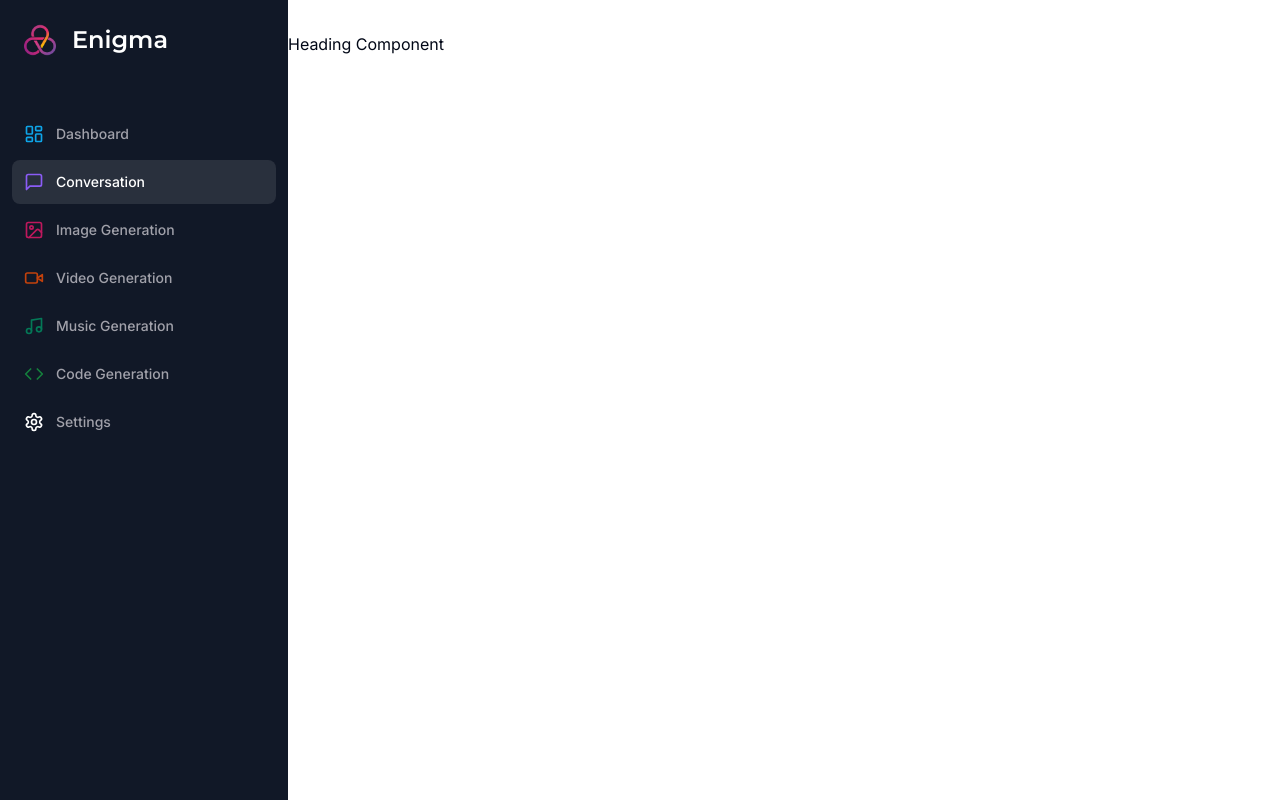
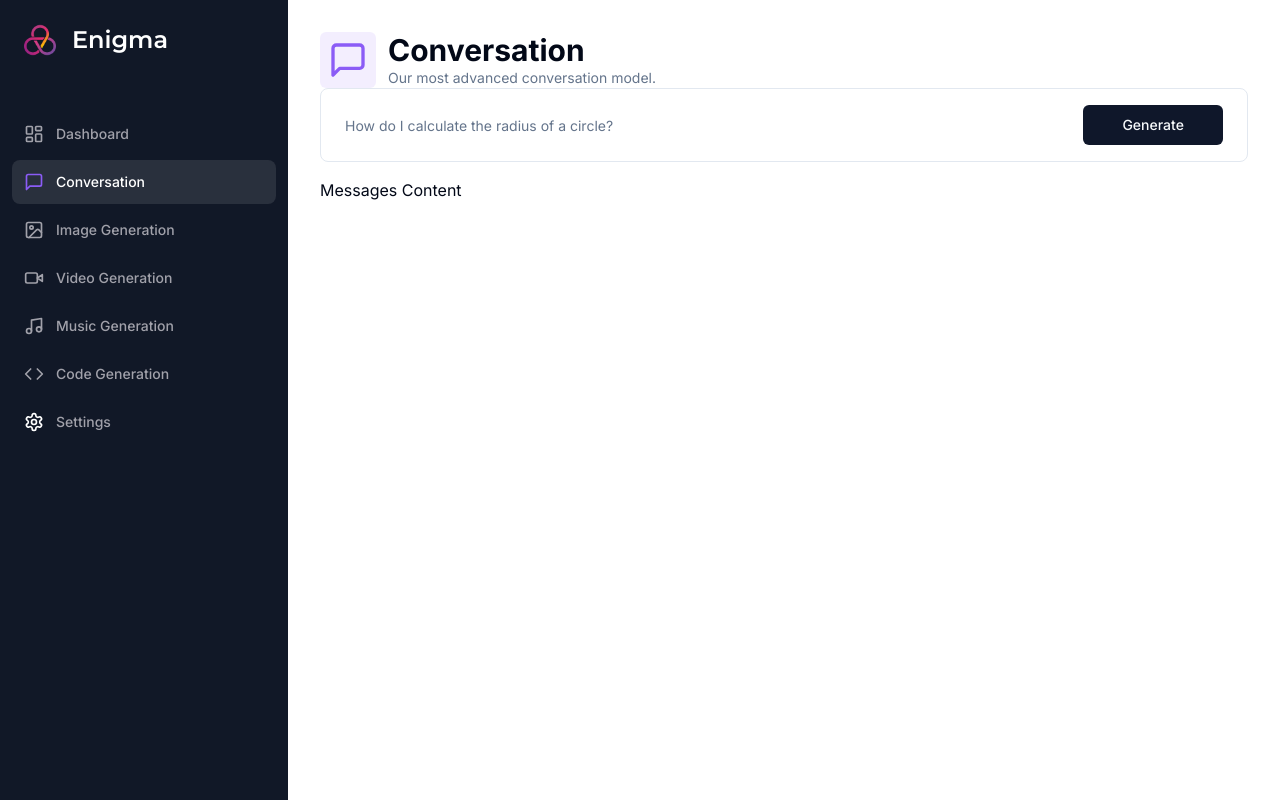
Before and after one commit to SalikJamal/enigma, a Next.js app: page /conversation in a window 1280 px wide. Built offline with nearby package versions, Linux system fonts and the light colour scheme.

Commit message:
Conversation tool UI

```diff
--- a/app/(dashboard)/(routes)/conversation/page.tsx
+++ b/app/(dashboard)/(routes)/conversation/page.tsx
@@ -1,8 +1,31 @@
+'use client'
+
 import Heading from "@/components/heading"
 import { MessageSquare } from "lucide-react"
+import { useForm } from "react-hook-form"
+import * as z from 'zod'
+import { conversationSchema } from "@/lib/schemas"
+import { zodResolver } from "@hookform/resolvers/zod"
+import { Form, FormControl, FormField, FormItem } from "@/components/ui/form"
+import { Input } from "@/components/ui/input"
+import { Button } from "@/components/ui/button"
 
 
 export default function Conversation() {
+
+    const form = useForm<z.infer<typeof conversationSchema>>({
+        resolver: zodResolver(conversationSchema),
+        defaultValues: {
+            prompt: ""
+        }
+    })
+
+    const isLoading = form.formState.isSubmitting
+
+    const onSubmit = async (values: z.infer<typeof conversationSchema>) => {
+        console.log(values)
+    }
+
     return (
         <div>
             <Heading
@@ -12,6 +35,45 @@
                 iconColor="text-violet-500"
                 bgColor="bg-violet-500/10"
             />
+
+            <div className="px-4 lg:px-8">
+                <div>
+                    <Form {...form}>
+                        <form
+                            className="rounded-lg border w-full p-4 px-3 md:px-6 focus-within:shadow-sm grid grid-cols-12 gap-2"
+                            onSubmit={form.handleSubmit(onSubmit)}
+                        >
+                            <FormField
+                                name="prompt"
+                                render={({ field }) => (
+                                    <FormItem className="col-span-12 lg:col-span-10">
+                                        <FormControl className="m-0 p-0">
+                                            <Input
+                                                className="border-0 outline-none focus-visible:ring-0 focus-visible:ring-transparent"
+                                                disabled={isLoading}
+                                                placeholder="How do I calculate the radius of a circle?"
+                                                {...field}
+                                            />
+                                        </FormControl>
+                                    </FormItem>
+                                )}
+                            />
+
+                            <Button
+                                className="col-span-12 lg:col-span-2 w-full"
+                                disabled={isLoading}
+                            >
+                                Generate
+                            </Button>
+                        </form>
+                    </Form>
+                </div>
+
+
+                <div className="space-y-4 mt-4">
+                    Messages Content
+                </div>
+            </div>
         </div>
     )
 }
--- a/components/heading.tsx
+++ b/components/heading.tsx
@@ -1,3 +1,4 @@
+import { cn } from "@/lib/utils"
 import type { LucideIcon } from "lucide-react"
 
 interface HeadingProps {
@@ -12,12 +13,25 @@
 export default function Heading({
     title,
     description,
-    icon
+    icon: Icon,
+    iconColor,
+    bgColor
 }: HeadingProps) {
 
     return (
-        <div>
-            Heading Component
+        <div className="px-4 lg:px-8 flex items-center gap-x-3">
+            <div className={cn("p-2 w-fit rounded-md", bgColor)}>
+                <Icon className={cn("w-10 h-10", iconColor)} />
+            </div>
+
+            <div>
+                <h2 className="text-3xl font-bold">
+                    {title}
+                </h2>
+                <p className="text-sm text-muted-foreground">
+                    {description}
+                </p>
+            </div>
         </div>
     )
 
--- a/components/sidebar.tsx
+++ b/components/sidebar.tsx
@@ -1,70 +1,16 @@
 'use client'
 
-// import { routes } from "@/lib/data" // WHY DOES THIS NOT WORK
+import { routes } from "@/lib/data" // WHY DOES THIS NOT WORK
 import { cn } from "@/lib/utils"
 import { Montserrat } from "next/font/google"
 import Image from "next/image"
 import Link from "next/link"
-import {
-    CodeIcon,
-    ImageIcon,
-    LayoutDashboard,
-    MessageSquare,
-    MusicIcon,
-    SettingsIcon,
-    VideoIcon
-} from "lucide-react"
 import { usePathname } from "next/navigation"
 
 const montserrat = Montserrat({
     weight: "600",
     subsets: ["latin-ext"]
 })
-
-export const routes = [
-    {
-        label: "Dashboard",
-        icon: LayoutDashboard,
-        href: "/dashboard",
-        color: "text-sky-500"
-    },
-    {
-        label: "Conversation",
-        icon: MessageSquare,
-        href: "/conversation",
-        color: "text-violet-500"
-    },
-    {
-        label: "Image Generation",
-        icon: ImageIcon,
-        href: "/image",
-        color: "text-pink-700"
-    },
-    {
-        label: "Video Generation",
-        icon: VideoIcon,
-        href: "/video",
-        color: "text-orange-700"
-    },
-    {
-        label: "Music Generation",
-        icon: MusicIcon,
-        href: "/music",
-        color: "text-emerald-700"
-    },
-    {
-        label: "Code Generation",
-        icon: CodeIcon,
-        href: "/code",
-        color: "text-green-700"
-    },
-    {
-        label: "Settings",
-        icon: SettingsIcon,
-        href: "/settings",
-        color: "text-white"
-    }
-] as const
 
 
 export default function Sidebar() {
@@ -92,6 +38,8 @@
                             fill
                             alt="Logo"
                             src="/logo.png"
+                            sizes="100%"
+                            priority
                         />
                     </div>
                     <h1
--- /dev/null
+++ b/components/ui/form.tsx
@@ -0,0 +1,176 @@
+import * as React from "react"
+import * as LabelPrimitive from "@radix-ui/react-label"
+import { Slot } from "@radix-ui/react-slot"
+import {
+  Controller,
+  ControllerProps,
+  FieldPath,
+  FieldValues,
+  FormProvider,
+  useFormContext,
+} from "react-hook-form"
+
+import { cn } from "@/lib/utils"
+import { Label } from "@/components/ui/label"
+
+const Form = FormProvider
+
+type FormFieldContextValue<
+  TFieldValues extends FieldValues = FieldValues,
+  TName extends FieldPath<TFieldValues> = FieldPath<TFieldValues>
+> = {
+  name: TName
+}
+
+const FormFieldContext = React.createContext<FormFieldContextValue>(
+  {} as FormFieldContextValue
+)
+
+const FormField = <
+  TFieldValues extends FieldValues = FieldValues,
+  TName extends FieldPath<TFieldValues> = FieldPath<TFieldValues>
+>({
+  ...props
+}: ControllerProps<TFieldValues, TName>) => {
+  return (
+    <FormFieldContext.Provider value={{ name: props.name }}>
+      <Controller {...props} />
+    </FormFieldContext.Provider>
+  )
+}
+
+const useFormField = () => {
+  const fieldContext = React.useContext(FormFieldContext)
+  const itemContext = React.useContext(FormItemContext)
+  const { getFieldState, formState } = useFormContext()
+
+  const fieldState = getFieldState(fieldContext.name, formState)
+
+  if (!fieldContext) {
+    throw new Error("useFormField should be used within <FormField>")
+  }
+
+  const { id } = itemContext
+
+  return {
+    id,
+    name: fieldContext.name,
+    formItemId: `${id}-form-item`,
+    formDescriptionId: `${id}-form-item-description`,
+    formMessageId: `${id}-form-item-message`,
+    ...fieldState,
+  }
+}
+
+type FormItemContextValue = {
+  id: string
+}
+
+const FormItemContext = React.createContext<FormItemContextValue>(
+  {} as FormItemContextValue
+)
+
+const FormItem = React.forwardRef<
+  HTMLDivElement,
+  React.HTMLAttributes<HTMLDivElement>
+>(({ className, ...props }, ref) => {
+  const id = React.useId()
+
+  return (
+    <FormItemContext.Provider value={{ id }}>
+      <div ref={ref} className={cn("space-y-2", className)} {...props} />
+    </FormItemContext.Provider>
+  )
+})
+FormItem.displayName = "FormItem"
+
+const FormLabel = React.forwardRef<
+  React.ElementRef<typeof LabelPrimitive.Root>,
+  React.ComponentPropsWithoutRef<typeof LabelPrimitive.Root>
+>(({ className, ...props }, ref) => {
+  const { error, formItemId } = useFormField()
+
+  return (
+    <Label
+      ref={ref}
+      className={cn(error && "text-destructive", className)}
+      htmlFor={formItemId}
+      {...props}
+    />
+  )
+})
+FormLabel.displayName = "FormLabel"
+
+const FormControl = React.forwardRef<
+  React.ElementRef<typeof Slot>,
+  React.ComponentPropsWithoutRef<typeof Slot>
+>(({ ...props }, ref) => {
+  const { error, formItemId, formDescriptionId, formMessageId } = useFormField()
+
+  return (
+    <Slot
+      ref={ref}
+      id={formItemId}
+      aria-describedby={
+        !error
+          ? `${formDescriptionId}`
+          : `${formDescriptionId} ${formMessageId}`
+      }
+      aria-invalid={!!error}
+      {...props}
+    />
+  )
+})
+FormControl.displayName = "FormControl"
+
+const FormDescription = React.forwardRef<
+  HTMLParagraphElement,
+  React.HTMLAttributes<HTMLParagraphElement>
+>(({ className, ...props }, ref) => {
+  const { formDescriptionId } = useFormField()
+
+  return (
+    <p
+      ref={ref}
+      id={formDescriptionId}
+      className={cn("text-sm text-muted-foreground", className)}
+      {...props}
+    />
+  )
+})
+FormDescription.displayName = "FormDescription"
+
+const FormMessage = React.forwardRef<
+  HTMLParagraphElement,
+  React.HTMLAttributes<HTMLParagraphElement>
+>(({ className, children, ...props }, ref) => {
+  const { error, formMessageId } = useFormField()
+  const body = error ? String(error?.message) : children
+
+  if (!body) {
+    return null
+  }
+
+  return (
+    <p
+      ref={ref}
+      id={formMessageId}
+      className={cn("text-sm font-medium text-destructive", className)}
+      {...props}
+    >
+      {body}
+    </p>
+  )
+})
+FormMessage.displayName = "FormMessage"
+
+export {
+  useFormField,
+  Form,
+  FormItem,
+  FormLabel,
+  FormControl,
+  FormDescription,
+  FormMessage,
+  FormField,
+}
--- /dev/null
+++ b/components/ui/input.tsx
@@ -0,0 +1,25 @@
+import * as React from "react"
+
+import { cn } from "@/lib/utils"
+
+export interface InputProps
+  extends React.InputHTMLAttributes<HTMLInputElement> {}
+
+const Input = React.forwardRef<HTMLInputElement, InputProps>(
+  ({ className, type, ...props }, ref) => {
+    return (
+      <input
+        type={type}
+        className={cn(
+          "flex h-10 w-full rounded-md border border-input bg-background px-3 py-2 text-sm ring-offset-background file:border-0 file:bg-transparent file:text-sm file:font-medium placeholder:text-muted-foreground focus-visible:outline-none focus-visible:ring-2 focus-visible:ring-ring focus-visible:ring-offset-2 disabled:cursor-not-allowed disabled:opacity-50",
+          className
+        )}
+        ref={ref}
+        {...props}
+      />
+    )
+  }
+)
+Input.displayName = "Input"
+
+export { Input }
--- /dev/null
+++ b/components/ui/label.tsx
@@ -0,0 +1,26 @@
+"use client"
+
+import * as React from "react"
+import * as LabelPrimitive from "@radix-ui/react-label"
+import { cva, type VariantProps } from "class-variance-authority"
+
+import { cn } from "@/lib/utils"
+
+const labelVariants = cva(
+  "text-sm font-medium leading-none peer-disabled:cursor-not-allowed peer-disabled:opacity-70"
+)
+
+const Label = React.forwardRef<
+  React.ElementRef<typeof LabelPrimitive.Root>,
+  React.ComponentPropsWithoutRef<typeof LabelPrimitive.Root> &
+    VariantProps<typeof labelVariants>
+>(({ className, ...props }, ref) => (
+  <LabelPrimitive.Root
+    ref={ref}
+    className={cn(labelVariants(), className)}
+    {...props}
+  />
+))
+Label.displayName = LabelPrimitive.Root.displayName
+
+export { Label }
--- /dev/null
+++ b/lib/schemas.ts
@@ -0,0 +1,7 @@
+import * as z from 'zod'
+
+export const conversationSchema = z.object({
+    prompt: z.string().min(1, {
+        message: "Prompt is required"
+    })
+})
--- a/package.json
+++ b/package.json
@@ -10,7 +10,9 @@
   },
   "dependencies": {
     "@clerk/nextjs": "^4.29.4",
+    "@hookform/resolvers": "^3.3.4",
     "@radix-ui/react-dialog": "^1.0.5",
+    "@radix-ui/react-label": "^2.0.2",
     "@radix-ui/react-slot": "^1.0.2",
     "class-variance-authority": "^0.7.0",
     "clsx": "^2.1.0",
@@ -18,8 +20,10 @@
     "next": "14.1.0",
     "react": "^18",
     "react-dom": "^18",
+    "react-hook-form": "^7.49.3",
     "tailwind-merge": "^2.2.0",
-    "tailwindcss-animate": "^1.0.7"
+    "tailwindcss-animate": "^1.0.7",
+    "zod": "^3.22.4"
   },
   "devDependencies": {
     "@types/node": "^20",
```
Also changed, not shown: 1 other file (tests, documents, lock files or other folders).
